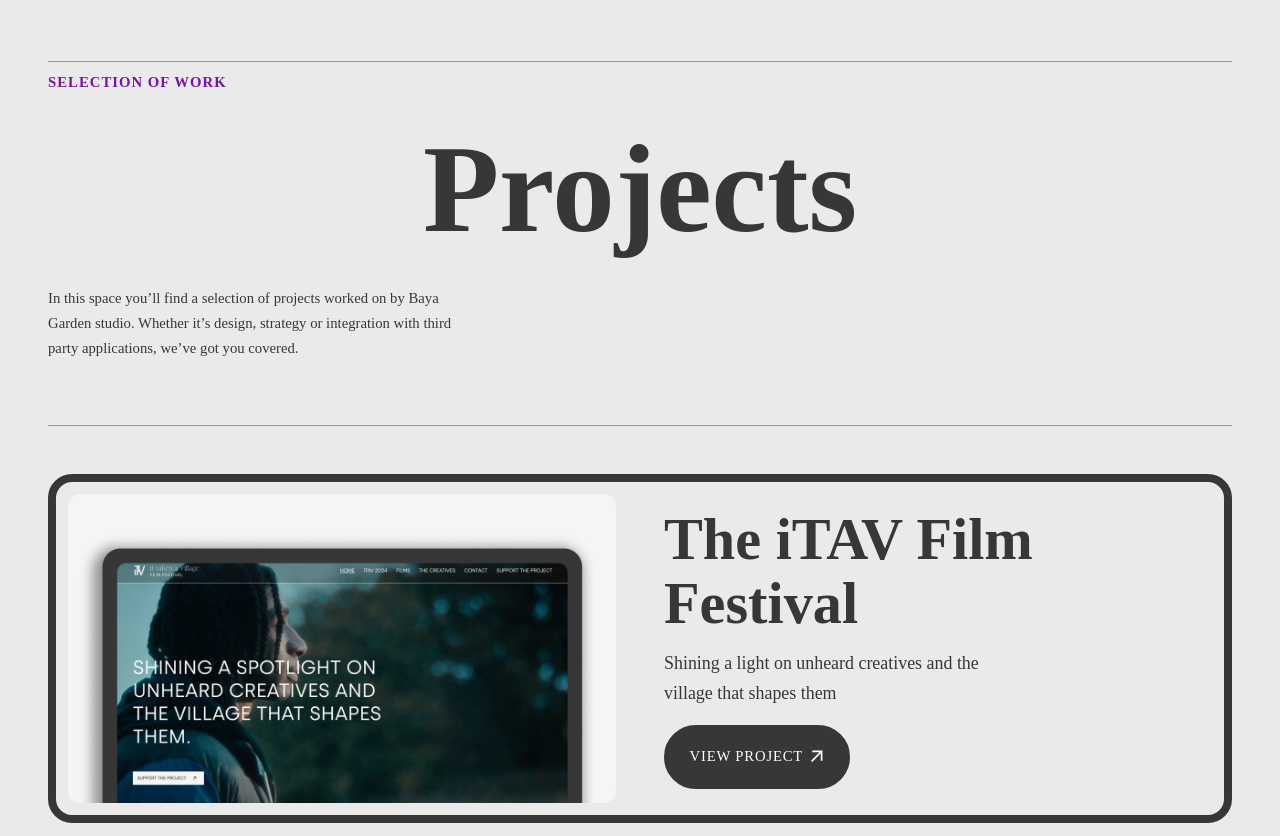
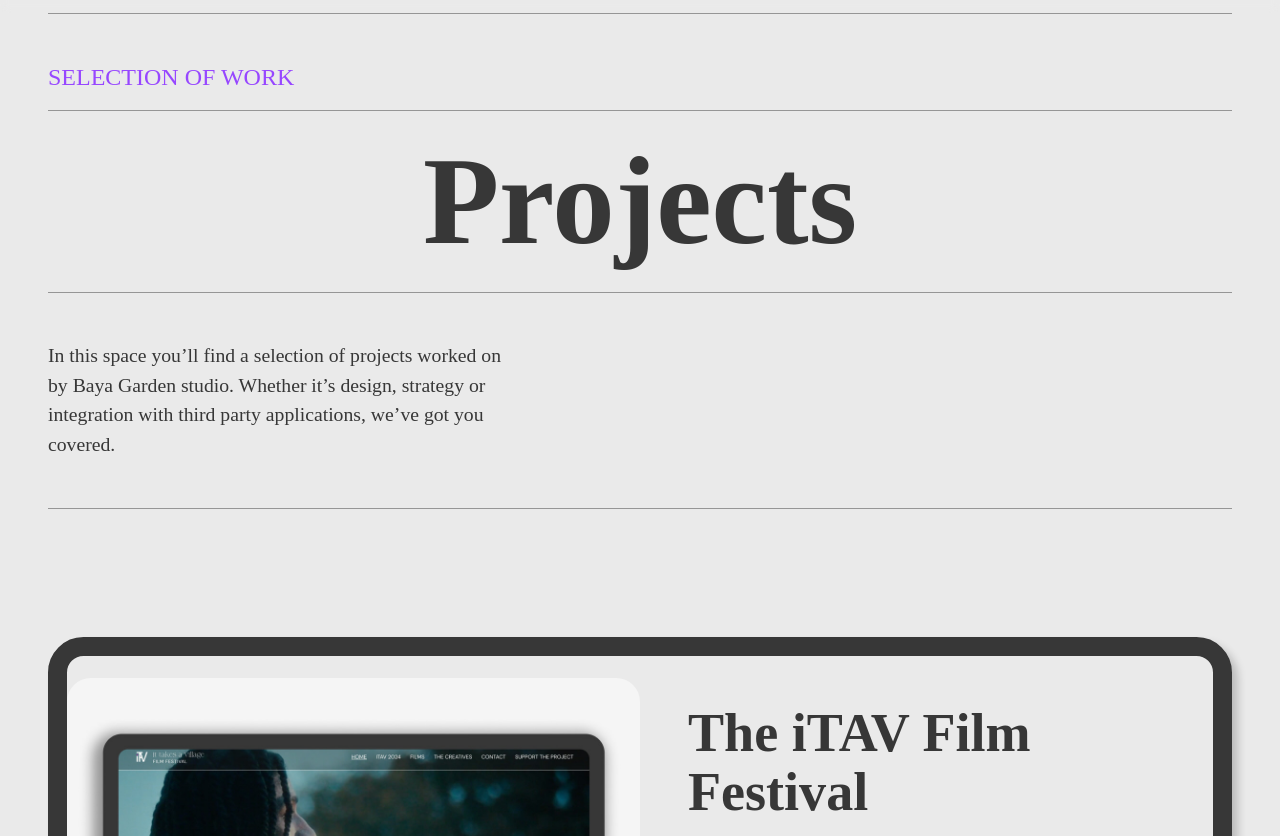
Before and after one commit to Hannah-Ogunyinka/bayagardenstudio, an Astro site: page /projects in a window 1280 px wide. Shown: the part 83-919 px from the top of the page. Built offline with nearby package versions, Linux system fonts and the light colour scheme; Astro itself is replaced by a stand-in of ours.

Commit message:
Match projects page; add slim button size and hero options to the design system
Co-Authored-By: Claude Opus 5.5 <noreply@anthropic.com>
Claude-Session: https://claude.ai/code/session_01Wts3YrB7oTDSWyo8ewD1KV

```diff
--- a/design-system-source/tokens.template.css
+++ b/design-system-source/tokens.template.css
@@ -196,6 +196,7 @@
   --border-hairline: 1px;
   --border-thin: 2px;
   --border-frame: 8px;                  /* white frame around showcase media */
+  --border-showcase: 19px;              /* dark frame around project cards */
 
   --radius-xs: 0.25rem;                 /* inputs, focus rings */
   --radius-s: 0.625rem;                 /* package cards (10px) */
--- a/src/components/services/ServiceHero.astro
+++ b/src/components/services/ServiceHero.astro
@@ -1,6 +1,6 @@
 ---
 /**
- * Header shared by the Build, Support and Grow pages: a purple eyebrow
+ * Header shared by the Build, Support, Grow and Projects pages: a purple eyebrow
  * between rules, the service name set very large, then the intro line.
  * An optional "action" slot (e.g. a "View prices" button) sits to the right.
  */
@@ -10,17 +10,21 @@ interface Props {
   intro: string;
   /** "small" for the Support page, whose title is a step smaller on the live site. */
   size?: 'large' | 'small';
+  /** Adds a rule under the intro, as on the Projects page. */
+  ruled?: boolean;
+  /** "wide" lets the intro run to about 24em (480px), as on the Projects page. */
+  introWidth?: 'default' | 'wide';
 }
 
-const { eyebrow, title, intro, size = 'large' } = Astro.props;
+const { eyebrow, title, intro, size = 'large', ruled = false, introWidth = 'default' } = Astro.props;
 const hasAction = Astro.slots.has('action');
 ---
 
 <header class="service-hero">
   <p class="service-hero__eyebrow">{eyebrow}</p>
   <h1 class:list={[`service-hero__title--${size}`]}>{title}</h1>
-  <div class:list={['service-hero__foot', { 'service-hero__foot--action': hasAction }]}>
-    <p class="service-hero__intro">{intro}</p>
+  <div class:list={['service-hero__foot', { 'service-hero__foot--action': hasAction, 'service-hero__foot--ruled': ruled }]}>
+    <p class:list={['service-hero__intro', { 'service-hero__intro--wide': introWidth === 'wide' }]}>{intro}</p>
     {hasAction && <div class="service-hero__action"><slot name="action" /></div>}
   </div>
 </header>
@@ -57,8 +61,15 @@ const hasAction = Astro.slots.has('action');
   }
 
   .service-hero__title--small {
-    margin-bottom: var(--stack-s);
     font-size: var(--text-display-sm);
+  }
+
+  .service-hero__intro.service-hero__intro--wide {
+    max-width: 24.2em;
+  }
+
+  .service-hero__foot--ruled {
+    border-bottom: var(--border-hairline) solid var(--color-grey-400);
   }
 
   .service-hero__foot {
@@ -88,12 +99,6 @@ const hasAction = Astro.slots.has('action');
     padding-block: var(--space-sm);
   }
 
-  /* The live "View prices" button is slimmer than the standard button. */
-  .service-hero__action :global(.button) {
-    padding: 0.8em 2em;
-    font-weight: var(--weight-medium);
-  }
-
   /* As on the live site, the button sits at the bottom left of its ruled cell. */
   .service-hero__action {
     display: flex;
--- a/src/components/ui/Button.astro
+++ b/src/components/ui/Button.astro
@@ -4,6 +4,7 @@
  * - "fill": solid green (primary call to action)
  * - "outline": purple outline (secondary, e.g. Menu / Close)
  * - "dark": dark grey fill (newsletter, contact submit)
+ * Sizes: "default", or "slim" (shorter, medium weight: "View prices", "View project").
  */
 import Arrow from '@assets/icons/arrow.svg';
 import type { HTMLAttributes } from 'astro/types';
@@ -12,12 +13,13 @@ type Props = HTMLAttributes<'a'> & {
   href: string;
   variant?: 'fill' | 'outline' | 'purple' | 'light' | 'ghost' | 'dark';
   arrow?: boolean;
+  size?: 'default' | 'slim';
 };
 
-const { href, variant = 'fill', arrow = false, class: className, ...rest } = Astro.props;
+const { href, variant = 'fill', arrow = false, size = 'default', class: className, ...rest } = Astro.props;
 ---
 
-<a href={href} class:list={['button', `button--${variant}`, className]} {...rest}>
+<a href={href} class:list={['button', `button--${variant}`, { 'button--slim': size === 'slim' }, className]} {...rest}>
   <span><slot /></span>
   {arrow && <Arrow class="button__icon" aria-hidden="true" width={18} height={18} />}
 </a>
@@ -42,6 +44,11 @@ const { href, variant = 'fill', arrow = false, class: className, ...rest } = Ast
       background-color 0.2s ease-in-out,
       color 0.2s ease-in-out,
       box-shadow 0.2s ease-in-out;
+  }
+
+  .button--slim {
+    padding: 0.8em 2em;
+    font-weight: var(--weight-medium);
   }
 
   .button--fill {
--- a/src/components/ui/CtaBanner.astro
+++ b/src/components/ui/CtaBanner.astro
@@ -49,10 +49,11 @@ const {
   }
 
   .cta__title--small {
-    max-width: 32em;
-    font-family: var(--font-body);
-    font-size: var(--text-ui);
-    font-weight: 400;
-    line-height: 1.6;
+    max-width: 35em;
+    font-family: var(--font-heading);
+    font-size: var(--text-body);
+    font-weight: var(--weight-regular);
+    line-height: var(--leading-body);
+    letter-spacing: normal;
   }
 </style>
--- a/src/pages/projects.astro
+++ b/src/pages/projects.astro
@@ -1,6 +1,7 @@
 ---
 import { Image } from 'astro:assets';
 import type { ImageMetadata } from 'astro';
+import ServiceHero from '@components/services/ServiceHero.astro';
 import BaseLayout from '@layouts/BaseLayout.astro';
 import Button from '@components/ui/Button.astro';
 import CtaBanner from '@components/ui/CtaBanner.astro';
@@ -38,15 +39,15 @@ const cards: Card[] = [
   title="Projects"
   description="In this space you’ll find a selection of projects worked on by Baya Garden studio. Whether it’s design, strategy or integration with third party applications,"
 >
+  <ServiceHero
+    eyebrow="Selection of work"
+    title="Projects"
+    size="small"
+    ruled
+    introWidth="wide"
+    intro="In this space you’ll find a selection of projects worked on by Baya Garden studio. Whether it’s design, strategy or integration with third party applications, we’ve got you covered."
+  />
   <div class="projects">
-    <header class="projects__header">
-      <p class="eyebrow">Selection of work</p>
-      <h1>Projects</h1>
-      <p class="projects__intro">
-        In this space you’ll find a selection of projects worked on by Baya Garden studio. Whether it’s design, strategy
-        or integration with third party applications, we’ve got you covered.
-      </p>
-    </header>
 
     <ul class="projects__list" role="list">
       {
@@ -59,6 +60,7 @@ const cards: Card[] = [
               <Button
                 href={card.href}
                 variant="dark"
+                size="slim"
                 arrow
                 {...(card.external && { target: '_blank', rel: 'noopener noreferrer' })}
               >
@@ -75,52 +77,27 @@ const cards: Card[] = [
 
 <style>
   .projects {
-    max-width: var(--container-max);
+    max-width: var(--container-wide);
     margin-inline: auto;
-    padding: var(--space-md);
-  }
-
-  .projects__header {
-    padding-bottom: var(--space-md);
-    border-bottom: var(--border-hairline) solid var(--color-grey-400);
-  }
-
-  .eyebrow {
-    padding-top: var(--space-2xs);
-    border-top: var(--border-hairline) solid var(--color-grey-400);
-    color: var(--color-purple-dark);
-    font-family: var(--font-body);
-    font-size: var(--text-small);
-    text-transform: uppercase;
-  }
-
-  h1 {
-    font-size: var(--text-display-sm);
-    font-weight: 700;
-    text-align: center;
-  }
-
-  .projects__intro {
-    max-width: var(--measure-s);
-    font-size: var(--text-small);
+    padding: var(--space-md) var(--space-md) var(--space-xl);
   }
 
   .projects__list {
     display: grid;
+    margin: 0;
+    padding: var(--space-xl) 0 0;
     gap: var(--space-md);
-    margin: var(--space-md) 0 0;
-    padding: 0;
     list-style: none;
   }
 
+  /* Thick dark frame, as on the live site; the image fills the left half. */
   .card {
     display: grid;
     grid-template-columns: 1fr 1fr;
-    gap: var(--space-md);
     align-items: center;
-    padding: var(--space-2xs);
-    border: var(--border-frame) solid var(--color-text);
-    border-radius: var(--radius-card);
+    border: var(--border-showcase) solid var(--color-text);
+    border-radius: 1.8em;
+    box-shadow: var(--shadow-photo);
 
     @media (--md-down) {
       grid-template-columns: 1fr;
@@ -128,23 +105,35 @@ const cards: Card[] = [
   }
 
   .card__image {
+    display: block;
     width: 100%;
+    height: auto;
     aspect-ratio: 16 / 9;
     object-fit: cover;
-    border-radius: var(--radius-ms);
+    border-radius: 1.2em;
+
+    /* Stacked on phones, the image sits inset in its own panel. */
+    @media (--md-down) {
+      width: calc(100% - 2em);
+      margin: 1em;
+    }
+  }
+
+  .card__text {
+    padding: var(--space-md);
   }
 
   h2 {
-    margin-bottom: var(--space-2xs);
+    margin: 0;
     font-family: var(--font-heading);
-    font-size: var(--text-h2-alt);
-    font-weight: 700;
-    line-height: 1.1;
+    font-size: var(--text-h2);
+    font-weight: var(--weight-bold);
+    line-height: var(--leading-tight);
     text-transform: none;
   }
 
   .card__text p {
-    max-width: var(--measure-xs);
-    font-size: var(--text-ui);
+    max-width: 19em;
+    margin: var(--stack-s) 0 var(--space-sm);
   }
 </style>
--- a/src/pages/website-care-plan.astro
+++ b/src/pages/website-care-plan.astro
@@ -66,7 +66,7 @@ const plans = [
     size="small"
     intro="Keep your website up to date, backed up and running smoothly with a Set and Forget website care plan."
   >
-    <Button slot="action" href="#pricing" variant="dark" arrow>View prices</Button>
+    <Button slot="action" href="#pricing" variant="dark" size="slim" arrow>View prices</Button>
   </ServiceHero>
 
   <!-- Decorative illustration of a tidy desk; art-directed for each screen size. -->
--- a/src/styles/tokens.css
+++ b/src/styles/tokens.css
@@ -224,6 +224,7 @@
   --border-hairline: 1px;
   --border-thin: 2px;
   --border-frame: 8px;                  /* white frame around showcase media */
+  --border-showcase: 19px;              /* dark frame around project cards */
 
   --radius-xs: 0.25rem;                 /* inputs, focus rings */
   --radius-s: 0.625rem;                 /* package cards (10px) */
```
